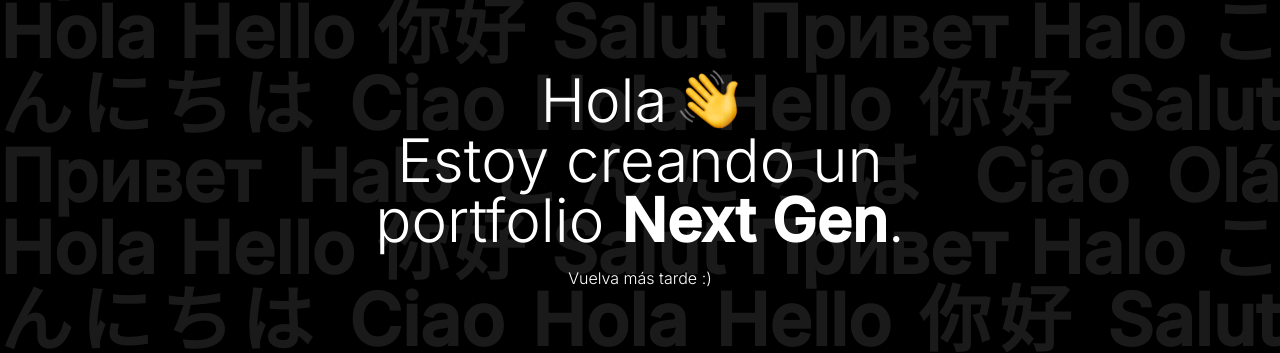
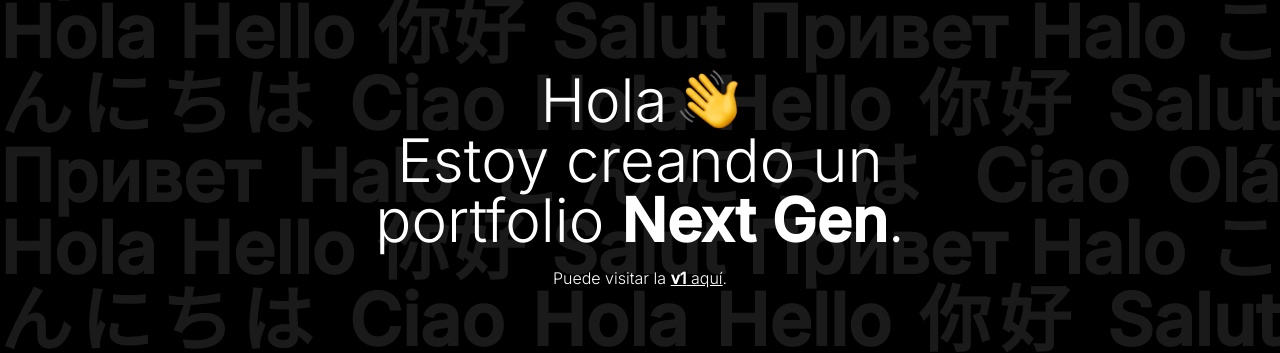
Before and after one commit to renzodamgo/portfoliov3, a Next.js app: page / in a window 1280 px wide. Shown: the part 220-573 px from the top of the page. Built offline with nearby package versions, Linux system fonts and the light colour scheme.

Commit message:
add cursor pointer and none user selct to background

```diff
--- a/src/pages/index.tsx
+++ b/src/pages/index.tsx
@@ -11,8 +11,8 @@ const Home: NextPage = () => {
 			</Head>
 			<div className="main ">
 				<div className="container">
-					<div className="flex justify-center items-center h-screen w-screen flex-col gap-4 px-6 overflow-hidden">
-						<h1 className=" text-4xl md:text-6xl md:w-[600px] text-center  animate-appear">
+					<div className="flex justify-center items-center h-screen w-screen flex-col gap-4 px-6 overflow-hidden relative">
+						<h1 className=" text-4xl md:text-6xl md:w-[600px] text-center  animate-appear z-10">
 							<span className="flex justify-center items-center gap-2 md:gap-3">
 								Hola{' '}
 								<img
@@ -26,8 +26,14 @@ const Home: NextPage = () => {
 							Estoy creando un portfolio{' '}
 							<span className="font-semibold">Next Gen</span>.
 						</h1>
-						<p className=" animate-appear">Vuelva más tarde :)</p>
-						<div className="absolute top-0 left-0 text-4xl md:text-7xl font-bold opacity-10 text-justify h-screen w-screen overflow-hidden">
+						<p className=" animate-appear z-10">
+							Puede visitar la{' '}
+							<a className=" underline" href="#">
+								<span className=" font-semibold">v1</span> aquí
+							</a>
+							.
+						</p>
+						<div className="absolute top-0 left-0 text-4xl md:text-7xl font-bold opacity-10 text-justify h-screen w-screen overflow-hidden z-1 select-none">
 							Hola Hello 你好 Salut Привет Halo こんにちは Ciao Hola Hello 你好
 							Salut Привет Halo こんにちは Ciao Olá Hola Hello 你好 Salut Привет
 							Halo こんにちは Ciao Hola Hello 你好 Salut Привет Halo こんにちは
--- a/styles/globals.scss
+++ b/styles/globals.scss
@@ -18,6 +18,7 @@ body {
 a {
 	color: inherit;
 	text-decoration: none;
+	cursor: pointer;
 }
 
 * {
```
